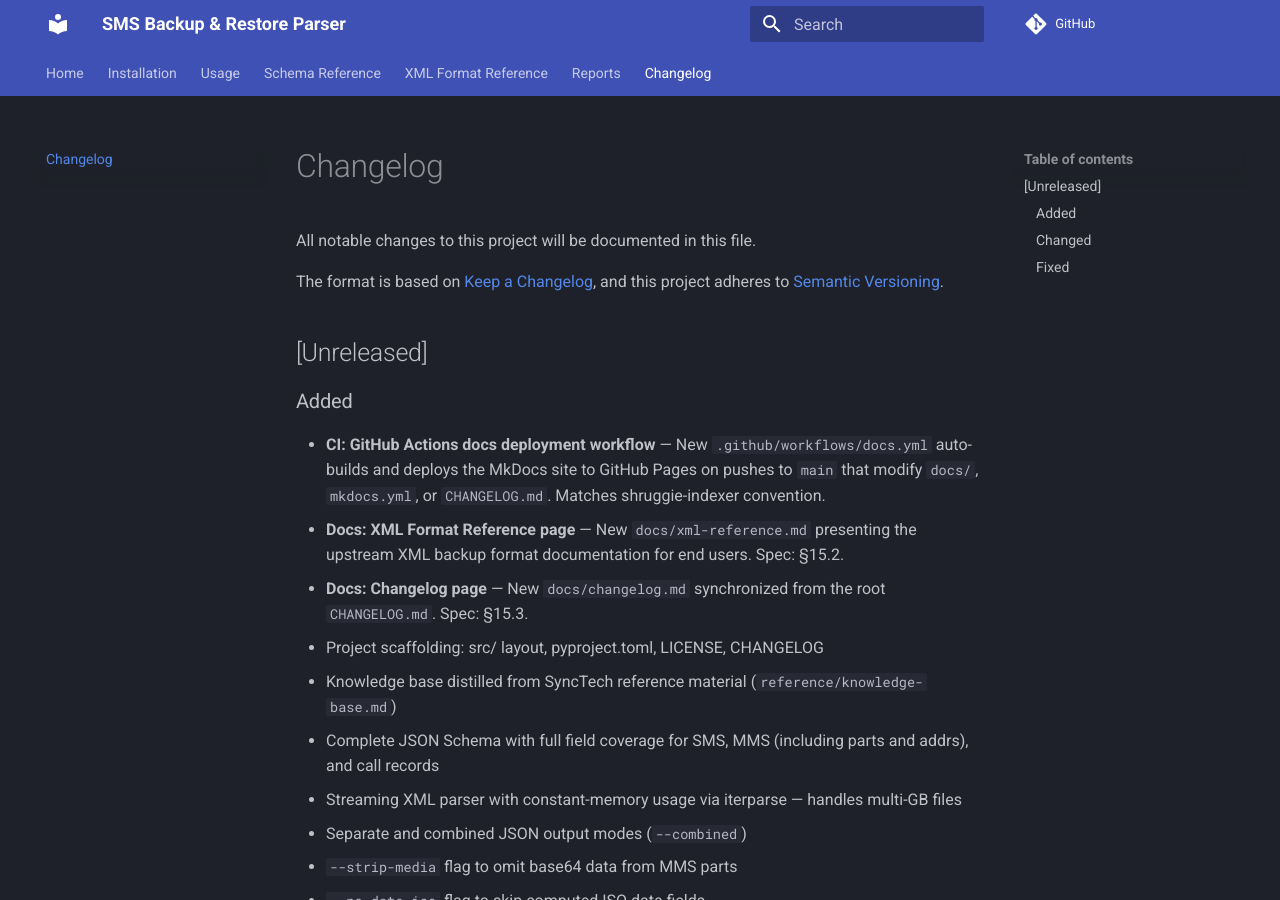
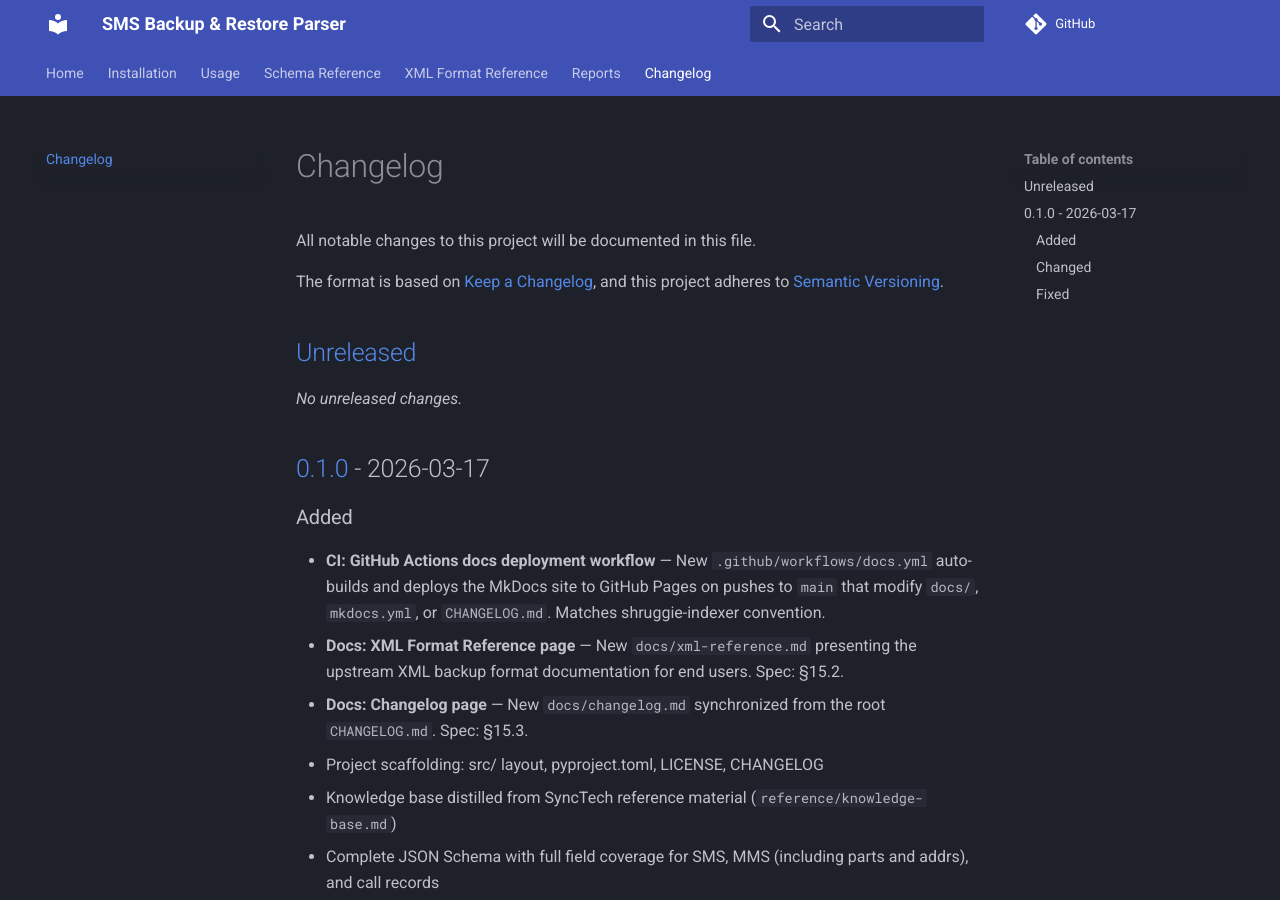
Before and after one commit to shruggietech/sms-backup-restore-parser, an MkDocs documentation site: the page built from docs/changelog.md, in a window 1280 px wide and 900 px high. Built offline with MkDocs 1.6.1 and Material for MkDocs 9.7.7, drawn with Linux system fonts in a browser that asks for light colours; comment, search, counter and statistics services are not loaded.

Commit message:
release: prepare v0.1.0 changelog and metadata freeze
- Promote [Unreleased] changelog entries to [0.1.0] - 2026-03-17
- Update pyproject.toml classifier to Development Status :: 3 - Alpha
- Update specification document status from DRAFT to v0.1.0
- Synchronize docs/changelog.md

Sprint: 20260317-002-Updates

```diff
--- a/docs/changelog.md
+++ b/docs/changelog.md
@@ -8,6 +8,10 @@ All notable changes to this project will be documented in this file.
 The format is based on [Keep a Changelog](https://keepachangelog.com/), and this project adheres to [Semantic Versioning](https://semver.org/).
 
 ## [Unreleased]
+
+_No unreleased changes._
+
+## [0.1.0] - 2026-03-17
 
 ### Added
 - **CI: GitHub Actions docs deployment workflow** — New `.github/workflows/docs.yml` auto-builds and deploys the MkDocs site to GitHub Pages on pushes to `main` that modify `docs/`, `mkdocs.yml`, or `CHANGELOG.md`. Matches shruggie-indexer convention.
@@ -42,3 +46,6 @@ The format is based on [Keep a Changelog](https://keepachangelog.com/), and this
 ### Fixed
 - **pyproject.toml**: Moved `classifiers` from under `[project.urls]` to `[project]` where it belongs (was causing `pip install -e` to fail)
 - Combined JSON output (`--combined`) now correctly handles interleaved record types (e.g., SMS-MMS-SMS) by buffering each section independently
+
+[Unreleased]: https://github.com/shruggietech/sms-backup-restore-parser/compare/v0.1.0...HEAD
+[0.1.0]: https://github.com/shruggietech/sms-backup-restore-parser/releases/tag/v0.1.0
--- a/pyproject.toml
+++ b/pyproject.toml
@@ -10,7 +10,7 @@ requires-python = ">=3.12"
 license = "Apache-2.0"
 keywords = ["sms", "backup", "xml", "parser", "android"]
 classifiers = [
-    "Development Status :: 2 - Pre-Alpha",
+    "Development Status :: 3 - Alpha",
     "Environment :: Console",
     "Intended Audience :: Developers",
     "Programming Language :: Python :: 3",
```
Also changed, not shown: CHANGELOG.md (+8 -1 lines), reference/knowledge-base.md (+2 -2 lines).
